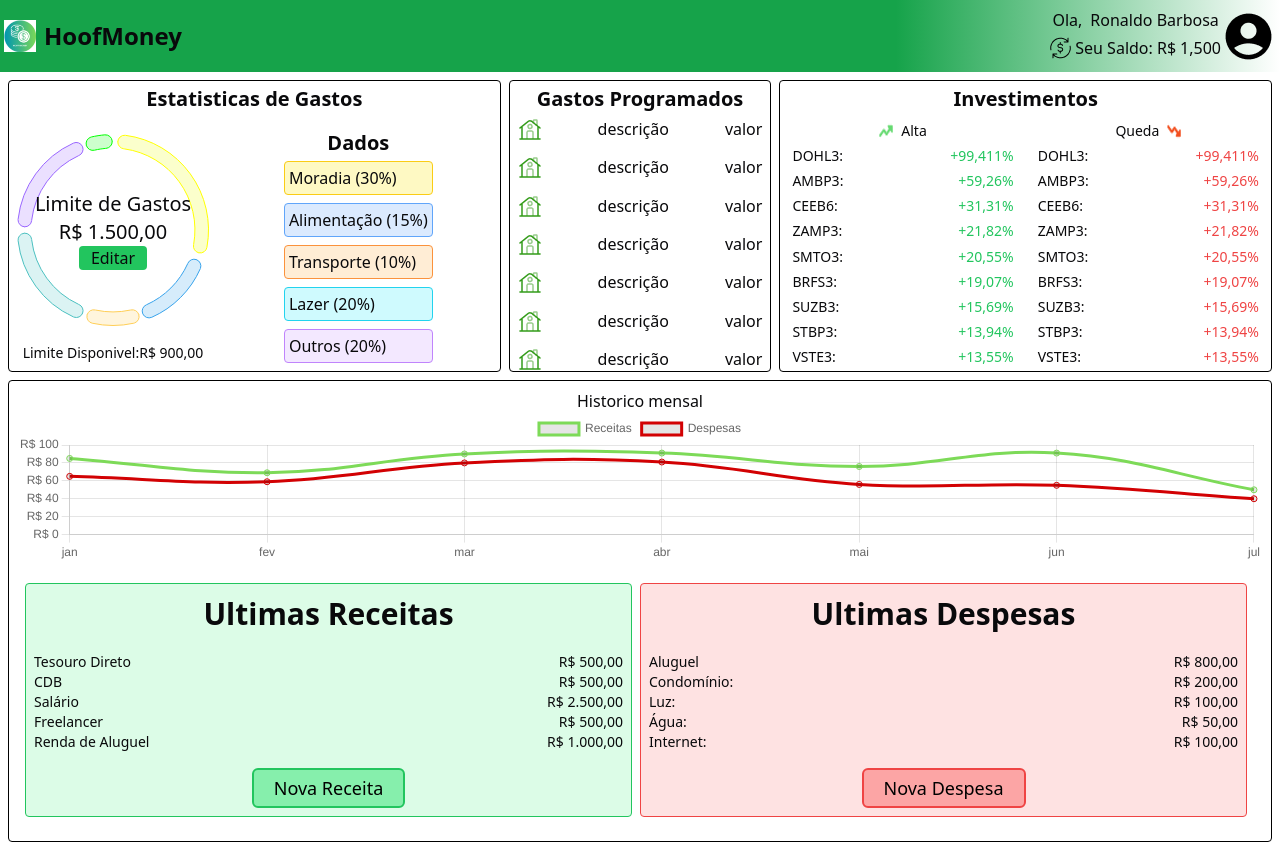
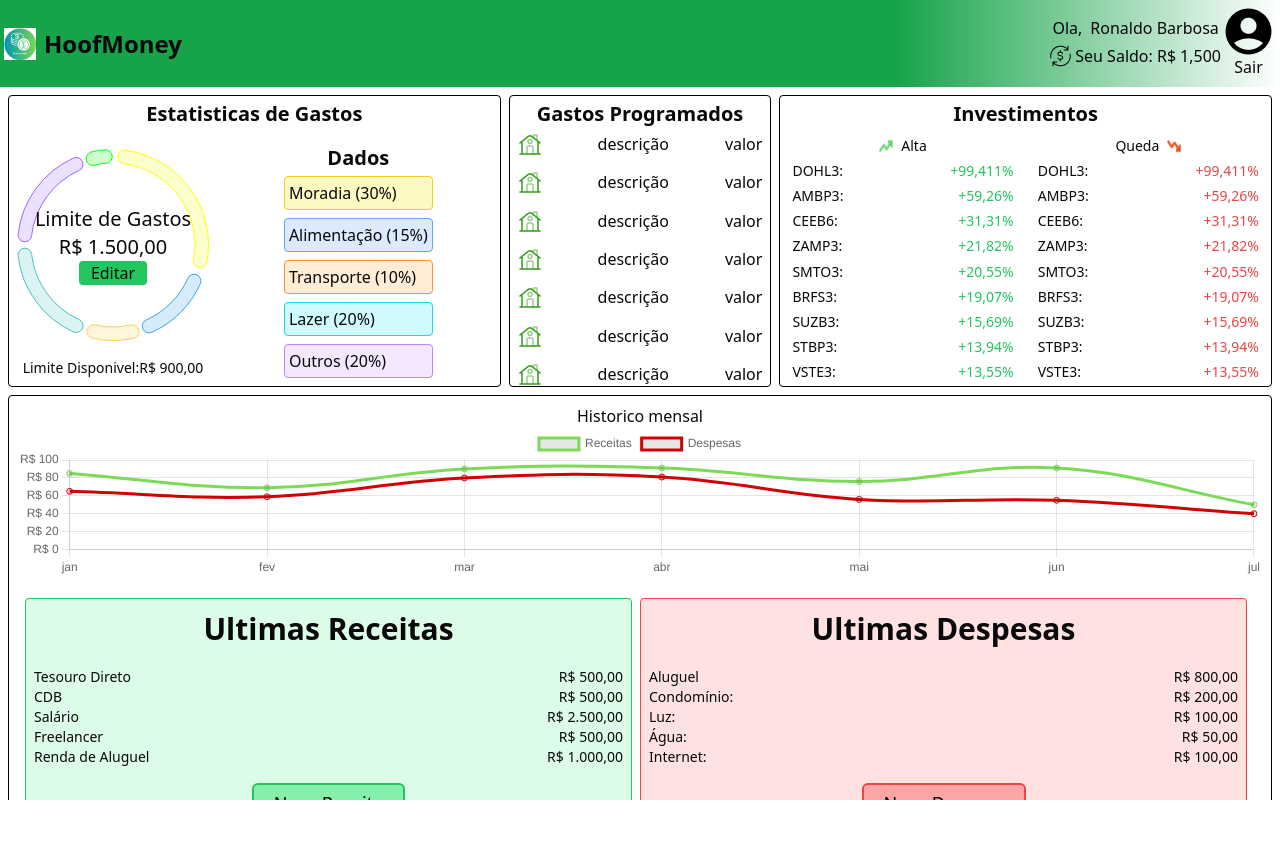
Before and after one commit to ronaldornd/hoofmoney-front, a React (Vite) app: page /home in a window 1280 px wide. After the commit the page ends 800 px from the top, so only its background shows below. Built offline with nearby package versions, Linux system fonts and the light colour scheme.

Commit message:
update logout button

```diff
--- a/index.html
+++ b/index.html
@@ -7,7 +7,7 @@
     <title>Hoof Money</title>
   </head>
   <body>
-    <div id="root"></div>
+    <div className="overflow-hidden" id="root"></div>
     <script type="module" src="/src/main.tsx"></script>
   </body>
 </html>
--- a/src/index.css
+++ b/src/index.css
@@ -2,7 +2,10 @@
 @tailwind components;
 @tailwind utilities;
 
-
+html,
+body {
+  overflow: hidden; /* Isso irá desativar o scroll em toda a página */
+}
 @layer base {
   :root {
     --background: 0 0% 100%;
--- a/src/pages/Header/index.tsx
+++ b/src/pages/Header/index.tsx
@@ -9,7 +9,7 @@ export default function Header() {
     };
     return (
         <>
-            <div className="flex flex-row w-ful justify-between bg-gradient-to-r from-70% from-green-600 to-white">
+            <div className="flex flex-row overflow-scrollS w-ful justify-between bg-gradient-to-r from-70% from-green-600 to-white">
                 <div className="flex w-max items-center gap-1">
                     <img src={logo} alt="" className="flex w-10 h-10 p-1" />
                     <p className="text-center font-bold text-2xl ">
@@ -31,8 +31,9 @@ export default function Header() {
                     </div>
                     {/*link para logout*/}
                     <a onClick={handleLogout}>
-                        <div>
+                        <div className="flex flex-col items-center">
                             <img src={user} alt="" />
+                            Sair
                         </div>
                     </a>
                 </div>
```
Lines whose indentation alone changed are shown as unchanged.
